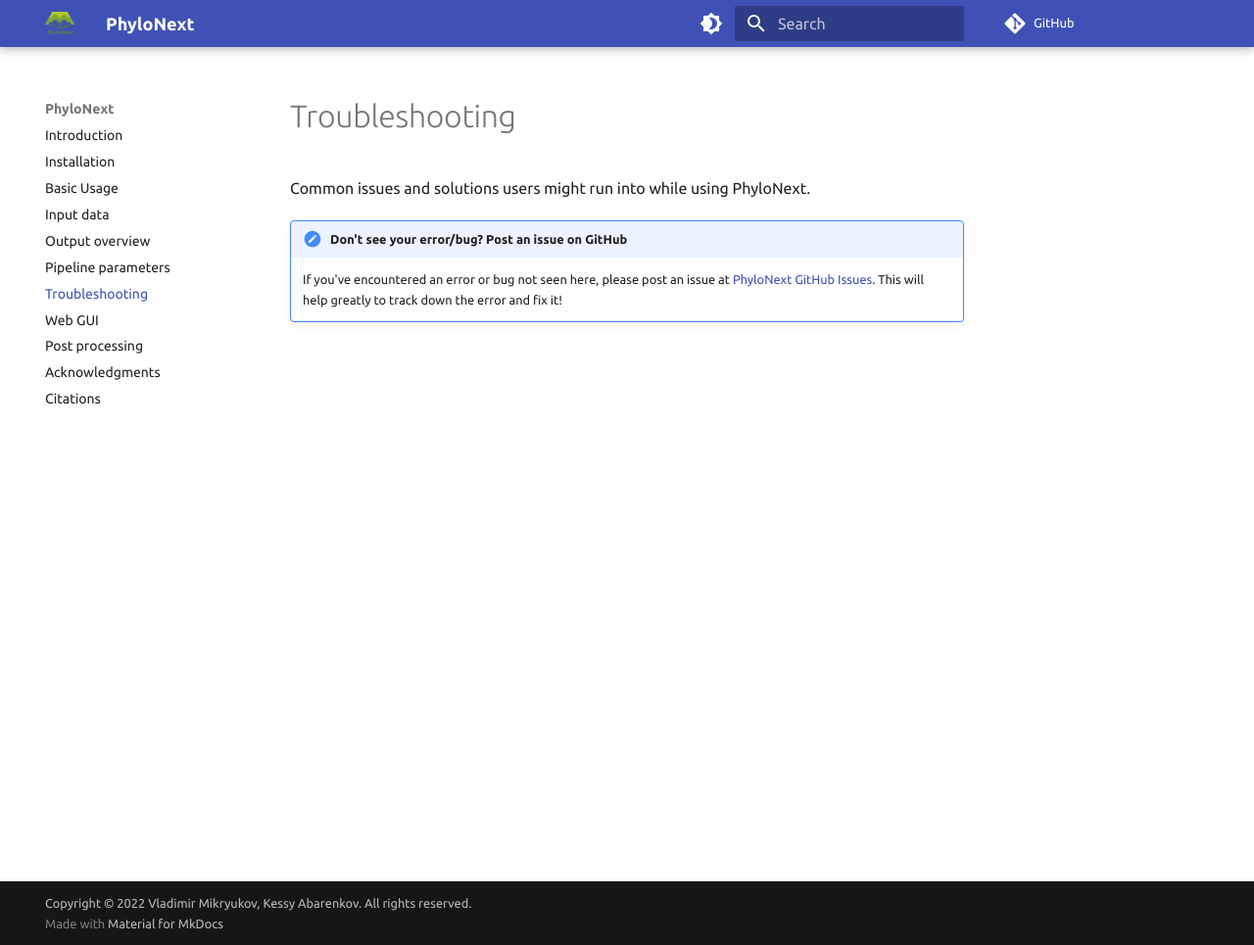
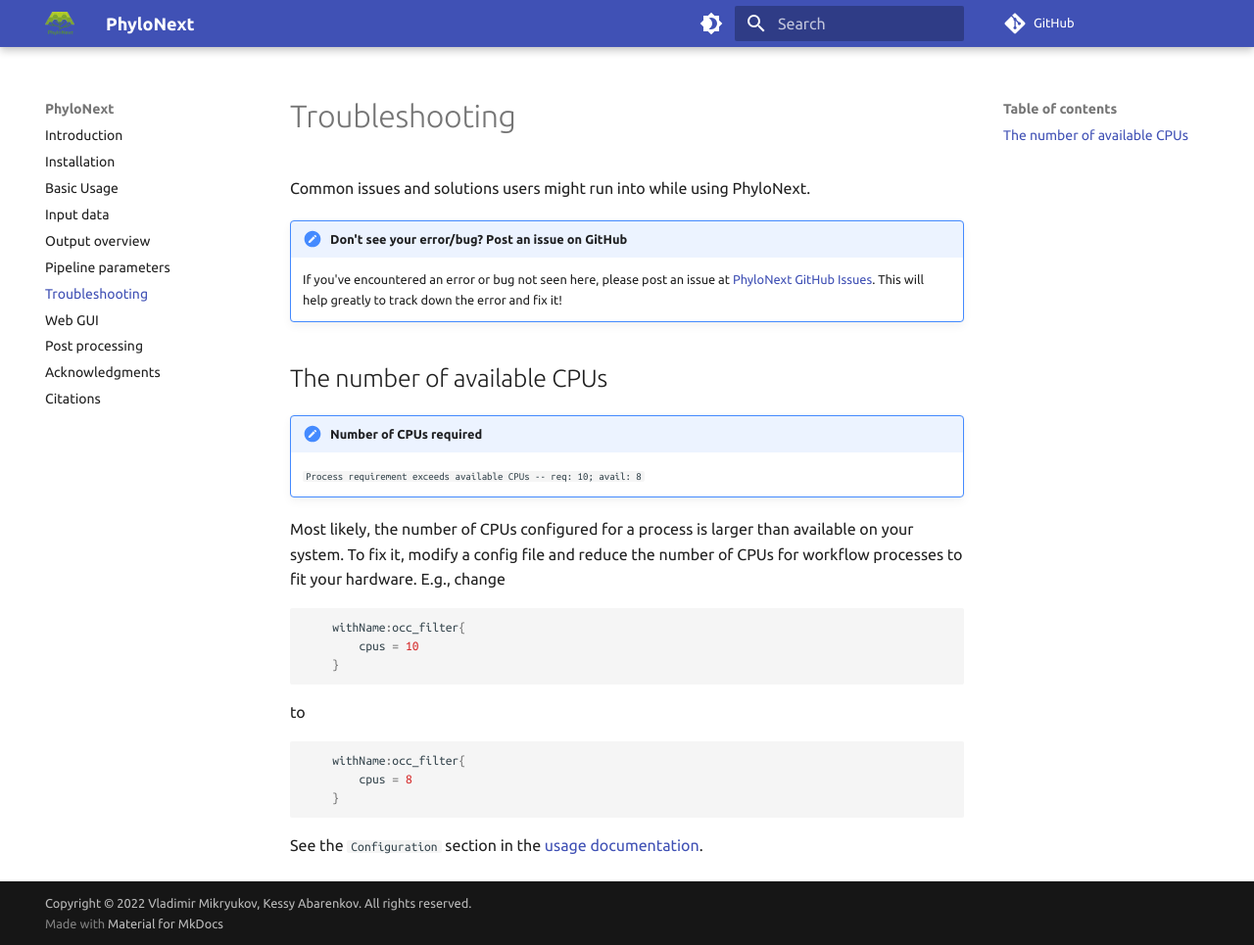
Before and after one commit to vmikk/phylonext_manual, an MkDocs documentation site: the page built from docs/troubleshooting.md, in a window 1280 px wide and 965 px high. Shown: the whole window at 98% size. Built offline with MkDocs 1.6.1 and Material for MkDocs 9.7.7, drawn with Linux system fonts in a browser that asks for light colours; comment, search, counter and statistics services are not loaded.

Commit message:
troubleshooting - The number of available CPUs

````diff
--- a/docs/troubleshooting.md
+++ b/docs/troubleshooting.md
@@ -8,3 +8,25 @@ Common issues and solutions users might run into while using PhyloNext.
 
 !!! error "Don't see your error/bug? Post an issue on GitHub"
     If you've encountered an error or bug not seen here, please post an issue at [PhyloNext GitHub Issues](https://github.com/vmikk/PhyloNext/issues). This will help greatly to track down the error and fix it!
+
+
+## The number of available CPUs
+
+!!! error "Number of CPUs required"
+    `Process requirement exceeds available CPUs -- req: 10; avail: 8`
+
+Most likely, the number of CPUs configured for a process is larger than available on your system.
+To fix it, modify a config file and reduce the number of CPUs for workflow processes to fit your hardware. E.g., change
+``` java
+    withName:occ_filter{
+        cpus = 10
+    }
+```
+to
+``` java
+    withName:occ_filter{
+        cpus = 8
+    }
+```
+
+See the `Configuration` section in the [usage documentation](usage.md).
````
